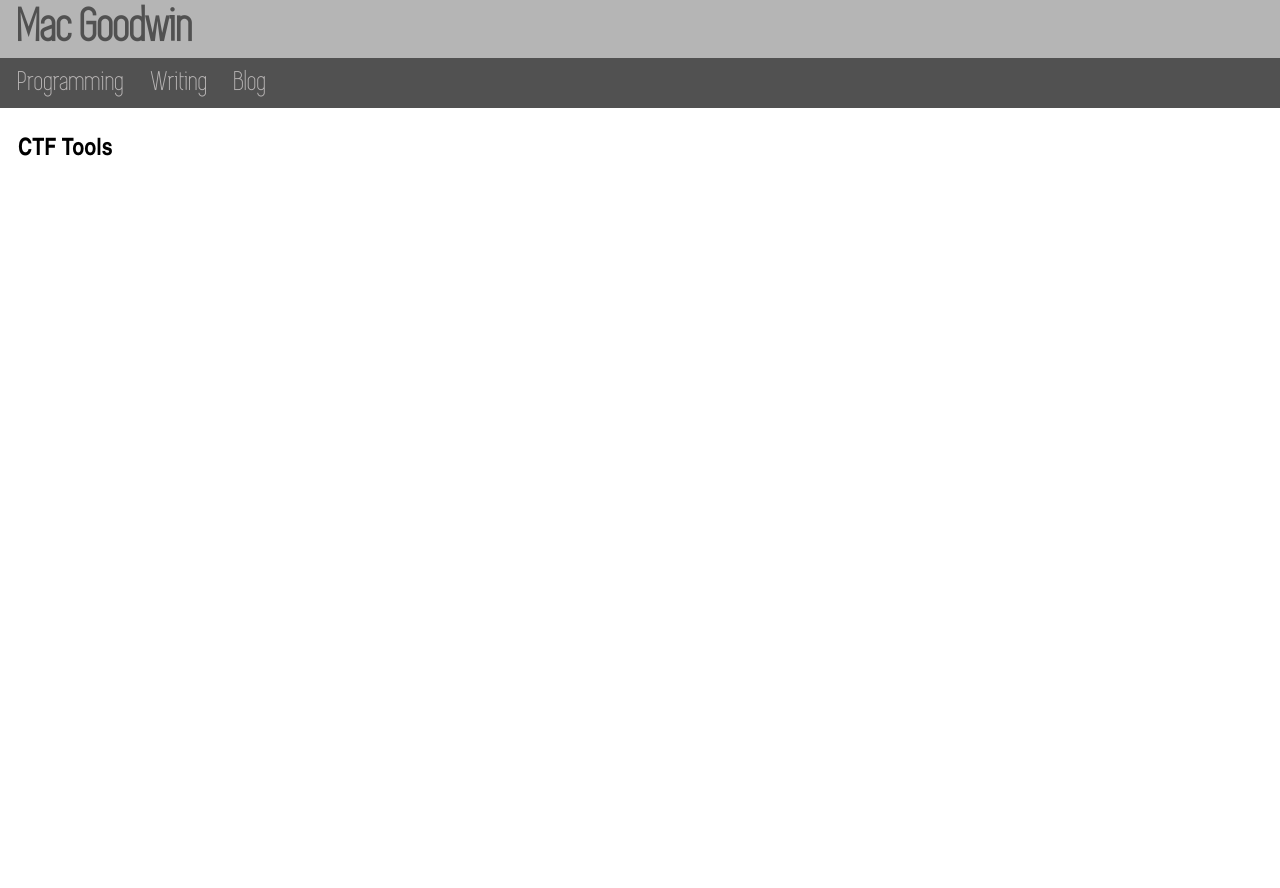
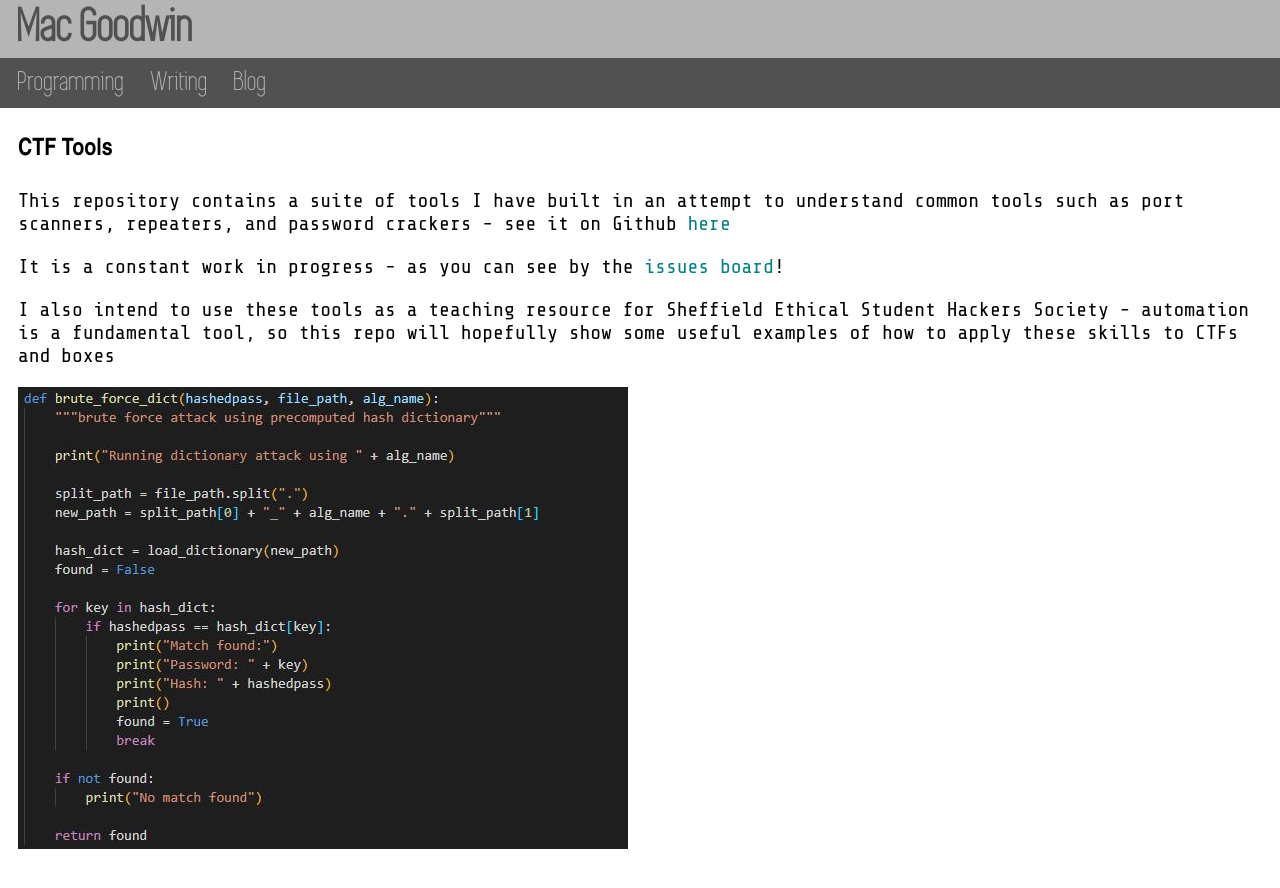
Before and after one commit to Twigonometry/mac-goodwin.com, a Jekyll site: the page built from mac-goodwin/programming/showcases/ctf-tools.html, in a window 1280 px wide. Shown: the top 888 px of the page. Built offline with Jekyll 4.4.1, drawn with Linux system fonts in a browser that asks for light colours; some web fonts are replaced.

Commit message:
Adding programming showcase pages

```diff
--- a/mac-goodwin/_sass/main.scss
+++ b/mac-goodwin/_sass/main.scss
@@ -91,13 +91,13 @@ main h3 {
   font-size: 20px;
 }
 
-.text-block a {
+main a {
   text-decoration: none;
   color: teal;
   display: inline-block;
 }
 
-.text-block a:visited {
+main a:visited {
   color: teal;
 }
 
--- a/mac-goodwin/_sass/programming.scss
+++ b/mac-goodwin/_sass/programming.scss
@@ -1,3 +1,8 @@
 p {
     font-family: 'Share Tech Mono', monospace;
 }
+
+img {
+    max-width: 60%;
+    max-height: 60%;
+}
--- a/mac-goodwin/_sass/writing.scss
+++ b/mac-goodwin/_sass/writing.scss
@@ -21,3 +21,7 @@ p {
     white-space: pre;
     /*overflow: hidden;*/
 }
+
+.writing-showcase-content p {
+    display: inline;
+}
--- a/mac-goodwin/programming/showcases/ctf-tools.html
+++ b/mac-goodwin/programming/showcases/ctf-tools.html
@@ -3,5 +3,14 @@ layout: default
 title: CTF Tools
 description: Showcase page for my CTF Tools project
 custom_font: https://fonts.googleapis.com/css2?family=Share+Tech+Mono&display=swap
+custom_css: programming
 ---
 <h3>CTF Tools</h3>
+
+<p>This repository contains a suite of tools I have built in an attempt to understand common tools such as port scanners, repeaters, and password crackers - see it on Github <a href="https://github.com/Twigonometry/CTF-Tools">here</a></p>
+
+<p>It is a constant work in progress - as you can see by the <a href="https://github.com/Twigonometry/CTF-Tools/projects">issues board</a>!</p>
+
+<p>I also intend to use these tools as a teaching resource for Sheffield Ethical Student Hackers Society - automation is a fundamental tool, so this repo will hopefully show some useful examples of how to apply these skills to CTFs and boxes</p>
+
+<img src="/assets/images/programming/passcrack.JPG">
--- a/mac-goodwin/programming/showcases/sesh-site.html
+++ b/mac-goodwin/programming/showcases/sesh-site.html
@@ -3,7 +3,12 @@ layout: default
 title: SESH Website
 description: Showcase page for the SESH Website
 custom_font: https://fonts.googleapis.com/css2?family=Share+Tech+Mono&display=swap
+custom_css: programming
 ---
 <h3>SESH Website</h3>
 
 <p>The site for Sheffield Ethical Student Hackers, built by our committee using Jekyll and hosted on GitHub pages</p>
+
+<p>You can view the repository <a href="https://github.com/ShefESH/SeshWebsite">here</a>, and the live site at <a href="https://www.shefesh.com">shefesh.com</a></p>
+
+<img src="/assets/images/programming/sesh-site-showcase.JPG">
--- a/mac-goodwin/writing/showcases/the-space-in-between.html
+++ b/mac-goodwin/writing/showcases/the-space-in-between.html
@@ -11,6 +11,7 @@ custom_css: writing
 <p>It was also featured on their excellent podcast, which you can listen to <a href="https://open.spotify.com/episode/2JIeuCJfpW1Li9nNUxHa1n?si=NYARnx1AReOnTO1jdlngCg">here</a></p>
 
 <div class="writing-showcase-content">
+    <span>
         <p>
             before       there were fast things
             <br/>
@@ -180,4 +181,5 @@ custom_css: writing
             <br/>
                                                 and   extend   into    the light
         </p>
+    </span>
 </div>
```
Lines whose indentation alone changed are shown as unchanged.
